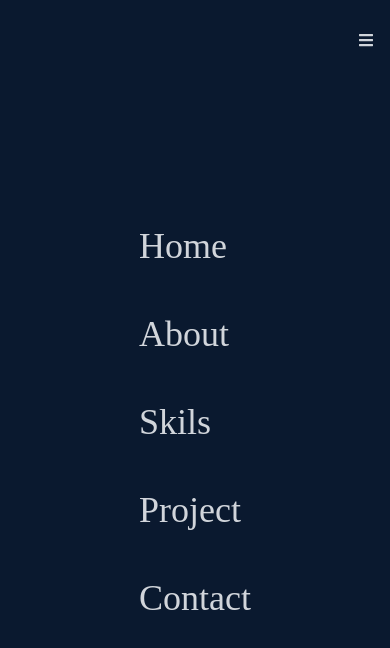
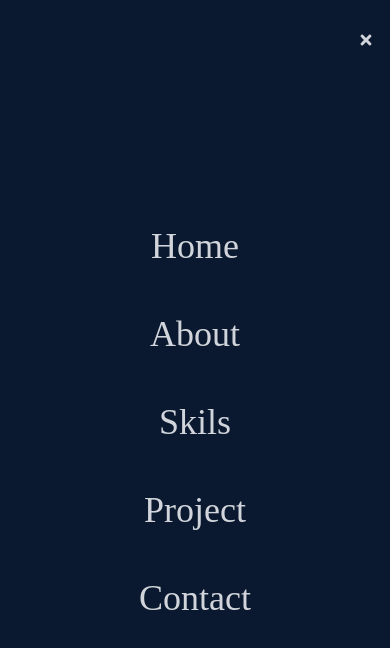
Before and after one commit to erol23/portfolio, a React (Create React App) app: page / in a window 390 px wide. Both pictures are taken after a click on the element 366 px from the left and 40 px from the top of the page. Shown: the top 648 px of the page. Built offline with nearby package versions, Linux system fonts and the light colour scheme.

Commit message:
edited navbar

```diff
--- a/src/components/Navbar.jsx
+++ b/src/components/Navbar.jsx
@@ -3,11 +3,11 @@ import Logo from "../assets/logo-dark.png";
 import { useState } from "react";
 
 const Navbar = () => {
-    const [nav, setNav] = useState(false)
+  const [nav, setNav] = useState(false);
 
   const handleClick = () => {
-        setNav(!nav)
-    }
+    setNav(!nav);
+  };
   return (
     <div className="fixed w-full h-[80px] flex justify-between items-center px-4 bg-[#0a192f] text-gray-300">
       <div>
@@ -22,12 +22,17 @@ const Navbar = () => {
         <li>Contact</li>
       </ul>
 
-      <div className="md:hidden z-10" onClick={handleClick}>
-        <FaBars />
+      <div className="md:hidden z-10 hover:cursor-pointer" onClick={handleClick}>
+        {nav ? <FaTimes /> : <FaBars />}
       </div>
 
-      <div className={nav ? "absolute top-0 left-0 w-full h-screen bg-[#0a192f] flex flex-col justify-center items-center": "hidden"}>
-        <ul>
+      <ul
+        className={
+          nav
+            ? "absolute top-0 left-0 w-full h-screen bg-[#0a192f] flex flex-col justify-center items-center"
+            : "hidden"
+        }
+      >
         <li className="py-6 text-4xl">Home</li>
         <li className="py-6 text-4xl">About</li>
         <li className="py-6 text-4xl">Skils</li>
@@ -35,7 +40,6 @@ const Navbar = () => {
         <li className="py-6 text-4xl">Contact</li>
       </ul>
     </div>
-    </div>
   );
 };
 
```
Lines whose indentation alone changed are shown as unchanged.
